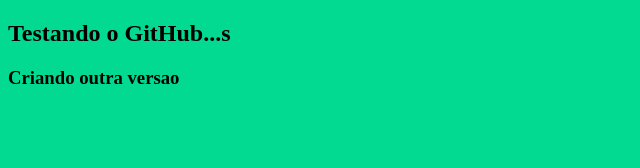
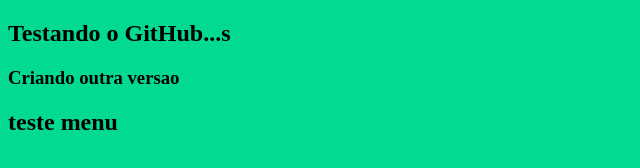
Before and after one commit to cliceres-blip/PrimeiroProjeto, a plain HTML site: page index.html in a window 1280 px wide. Shown: the whole page, without its empty margins (0-640 px from the left). Drawn offline with Linux system fonts and the light colour scheme.

Commit message:
versao menu

```diff
--- a/index.html
+++ b/index.html
@@ -11,6 +11,7 @@
     <h2> Testando o GitHub...s</h2>
 
     <h3> Criando outra versao </h3>
+    <h2>teste menu</h2>
 
 </body>
 
```
